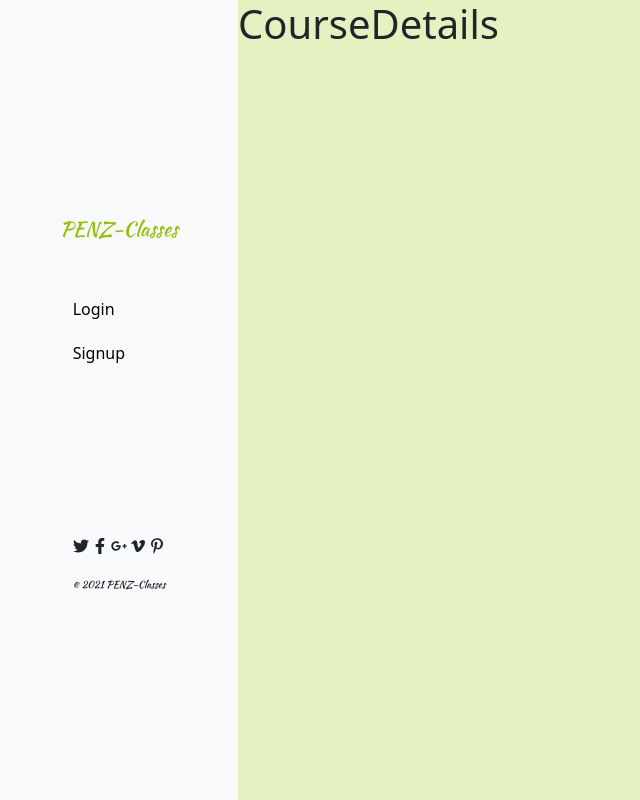
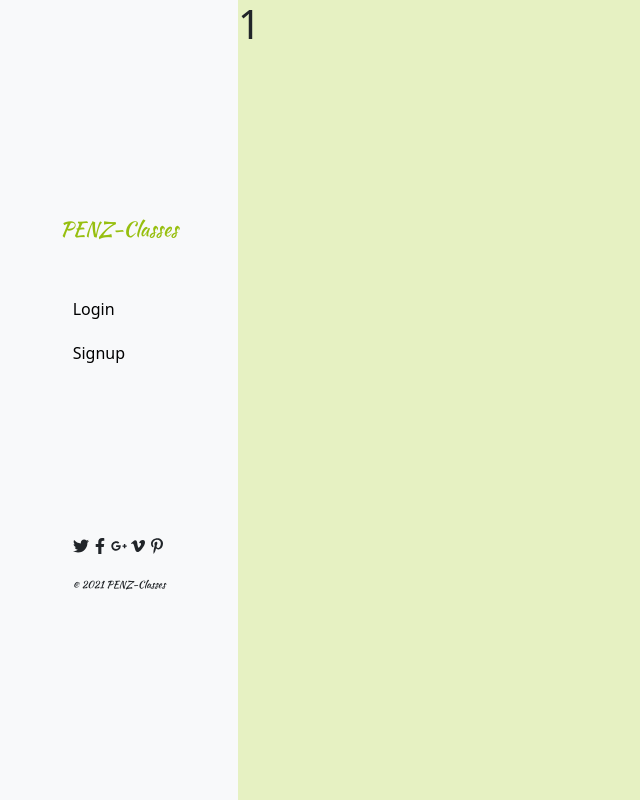
Before and after one commit to ZeenatLawal/Penz_Classes_Frontend, a React (Create React App) app: page /courses/1 in a window 1280 px wide. Shown: the whole page, without its empty margins (0-640 px from the left). Built offline with nearby package versions, Linux system fonts and the light colour scheme.

Commit message:
Add a link to the courses image on the main page

```diff
--- a/src/components/CourseComponent.js
+++ b/src/components/CourseComponent.js
@@ -3,6 +3,7 @@ import React from 'react';
 import PropTypes from 'prop-types';
 import { useDispatch } from 'react-redux';
 import { FaFacebook, FaTwitter, FaInstagram } from 'react-icons/fa';
+import { Link } from 'react-router-dom';
 
 const CourseComponent = ({course}) => {
   const dispatch = useDispatch();
@@ -11,7 +12,9 @@ const CourseComponent = ({course}) => {
       <h4>{course.title}</h4>
       <h6>{course.instructor}</h6>
       <p>{course.description}</p>
-      <img src={course.image}/>
+      <Link to={`/courses/${course.id}`}>
+        <img src={course.image}/>
+      </Link>
       <FaFacebook />
       <FaTwitter />
       <FaInstagram />
--- a/src/components/CourseDetails.js
+++ b/src/components/CourseDetails.js
@@ -6,7 +6,7 @@ const CourseDetails = () => {
   console.log(courseId);
   return (
     <div>
-      <h1>CourseDetails</h1>
+      <h1>{courseId}</h1>
     </div>
   );
 };
```
